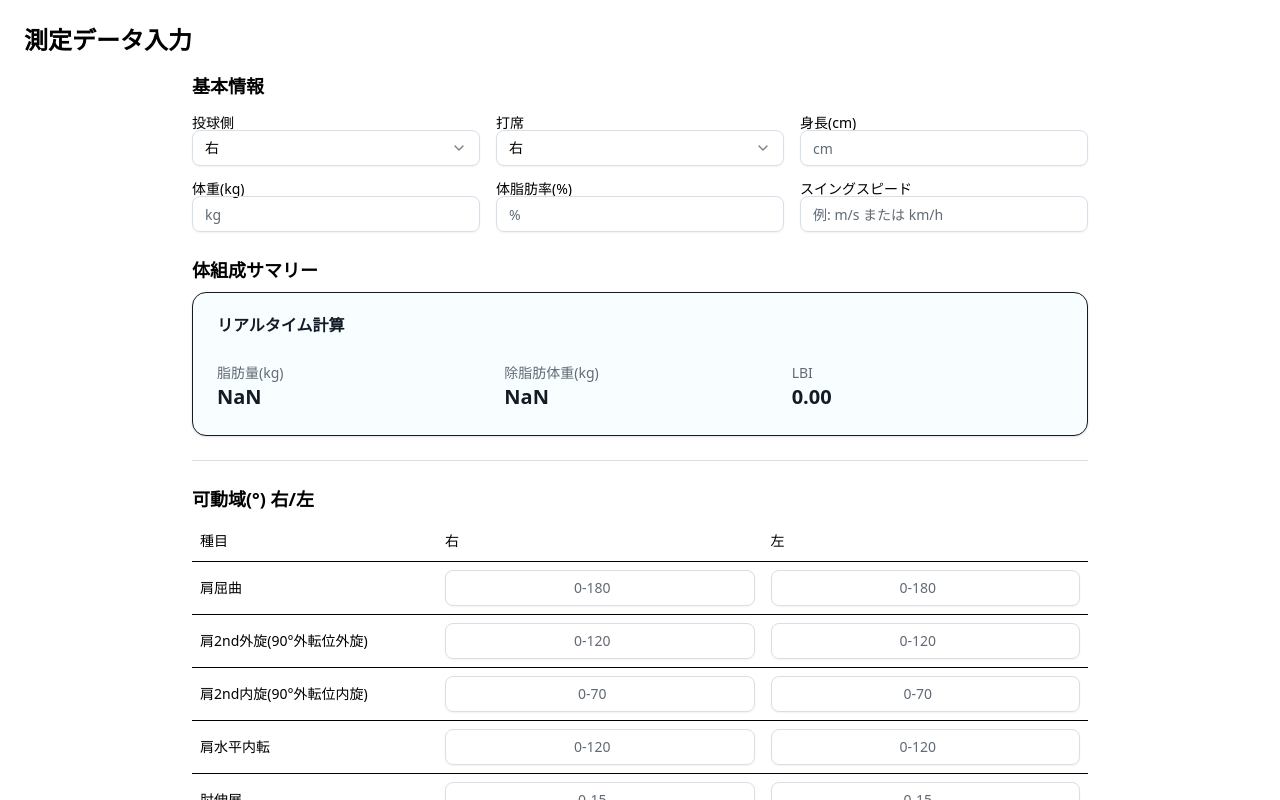
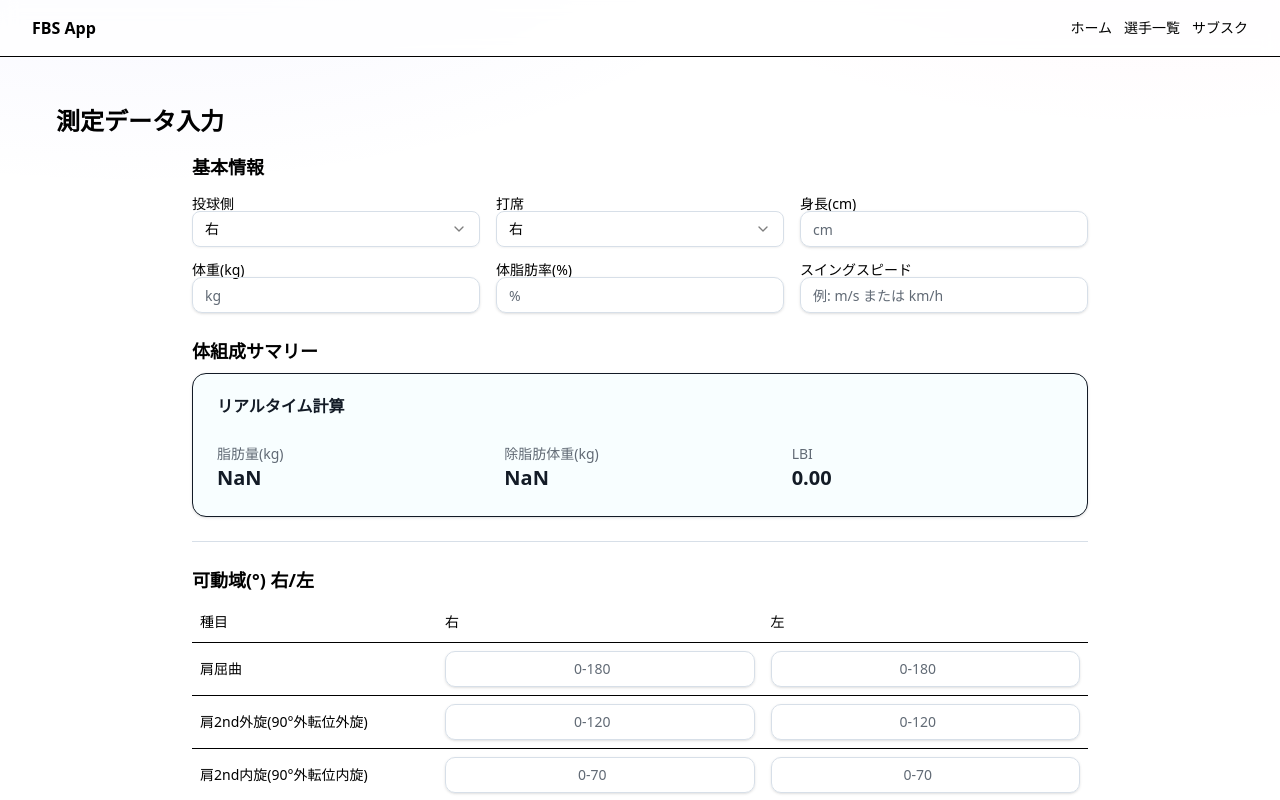
Before and after one commit to kentaro23/pt-fbs-app, a Next.js app: page /assessments/new in a window 1280 px wide. Shown: the top 800 px of the page. Built offline with nearby package versions, Linux system fonts and the light colour scheme.

Commit message:
feat(ui): AppShell導入（ヘッダー/コンテナ）。グローバルに上品グラデ背景・テーブル/フォーム基礎クラス・印刷調整を追加（機能変更なし）

```diff
--- a/src/app/globals.css
+++ b/src/app/globals.css
@@ -184,3 +184,54 @@
     transition-duration: 0.01ms !important;
   }
 }
+
+/* ===== AppShell / Surface / Tables / Forms (additive) ===== */
+:root {
+  --surface: 255,255,255;
+  --surface-dark: 18,18,18;
+}
+
+body {
+  background:
+    radial-gradient(1200px 600px at 10% -10%, rgba(99,102,241,.08), transparent 60%),
+    radial-gradient(1000px 500px at 90% -10%, rgba(244,114,182,.08), transparent 60%),
+    linear-gradient(180deg, rgba(255,255,255,0.85), rgba(255,255,255,0.85));
+}
+
+.dark body {
+  background:
+    radial-gradient(1200px 600px at 10% -10%, rgba(99,102,241,.10), transparent 60%),
+    radial-gradient(1000px 500px at 90% -10%, rgba(244,114,182,.10), transparent 60%),
+    linear-gradient(180deg, rgba(0,0,0,0.65), rgba(0,0,0,0.65));
+}
+
+.container-app {
+  @apply mx-auto w-full max-w-7xl px-4 sm:px-6 lg:px-8;
+}
+
+.card-surface {
+  @apply rounded-2xl border bg-white/90 backdrop-blur shadow-sm dark:bg-neutral-900/70;
+}
+
+.table-nice thead th {
+  @apply sticky top-0 z-10 bg-muted/70 backdrop-blur text-xs font-semibold uppercase tracking-wide;
+}
+.table-nice tbody tr {
+  @apply odd:bg-background even:bg-muted/20 hover:bg-muted/40 transition-colors;
+}
+.table-nice td, .table-nice th {
+  @apply p-3 align-middle;
+}
+
+input[type="text"], input[type="number"], input[type="email"], input[type="date"], select, textarea {
+  @apply rounded-lg border px-3 py-2 shadow-sm focus:outline-none focus:ring-2 focus:ring-black/60;
+}
+
+@media print {
+  body { background: none !important; }
+  .print-surface { box-shadow: none !important; border: none !important; }
+  .print-a4 { width: 210mm; min-height: 297mm; margin: 0 auto; }
+  .print-m-0 { margin: 0 !important; }
+  .print-p-0 { padding: 0 !important; }
+  .print-text { color: #000 !important; }
+}
--- a/src/app/layout.tsx
+++ b/src/app/layout.tsx
@@ -48,10 +48,20 @@ export default function RootLayout({
         <meta name="msapplication-TileColor" content="#000000" />
         <meta name="msapplication-tap-highlight" content="no" />
       </head>
-      <body
-        className={`${geistSans.variable} ${geistMono.variable} antialiased`}
-      >
-        {children}
+      <body className={`${geistSans.variable} ${geistMono.variable} antialiased`}>
+        <header className="border-b bg-white/70 backdrop-blur sticky top-0 z-40">
+          <div className="container-app h-14 flex items-center justify-between">
+            <div className="font-semibold">FBS App</div>
+            <nav className="flex items-center gap-3 text-sm">
+              <a href="/" className="hover:underline">ホーム</a>
+              <a href="/athletes" className="hover:underline">選手一覧</a>
+              <a href="/billing" className="hover:underline">サブスク</a>
+            </nav>
+          </div>
+        </header>
+        <main className="container-app py-6">
+          {children}
+        </main>
       </body>
     </html>
   );
```
